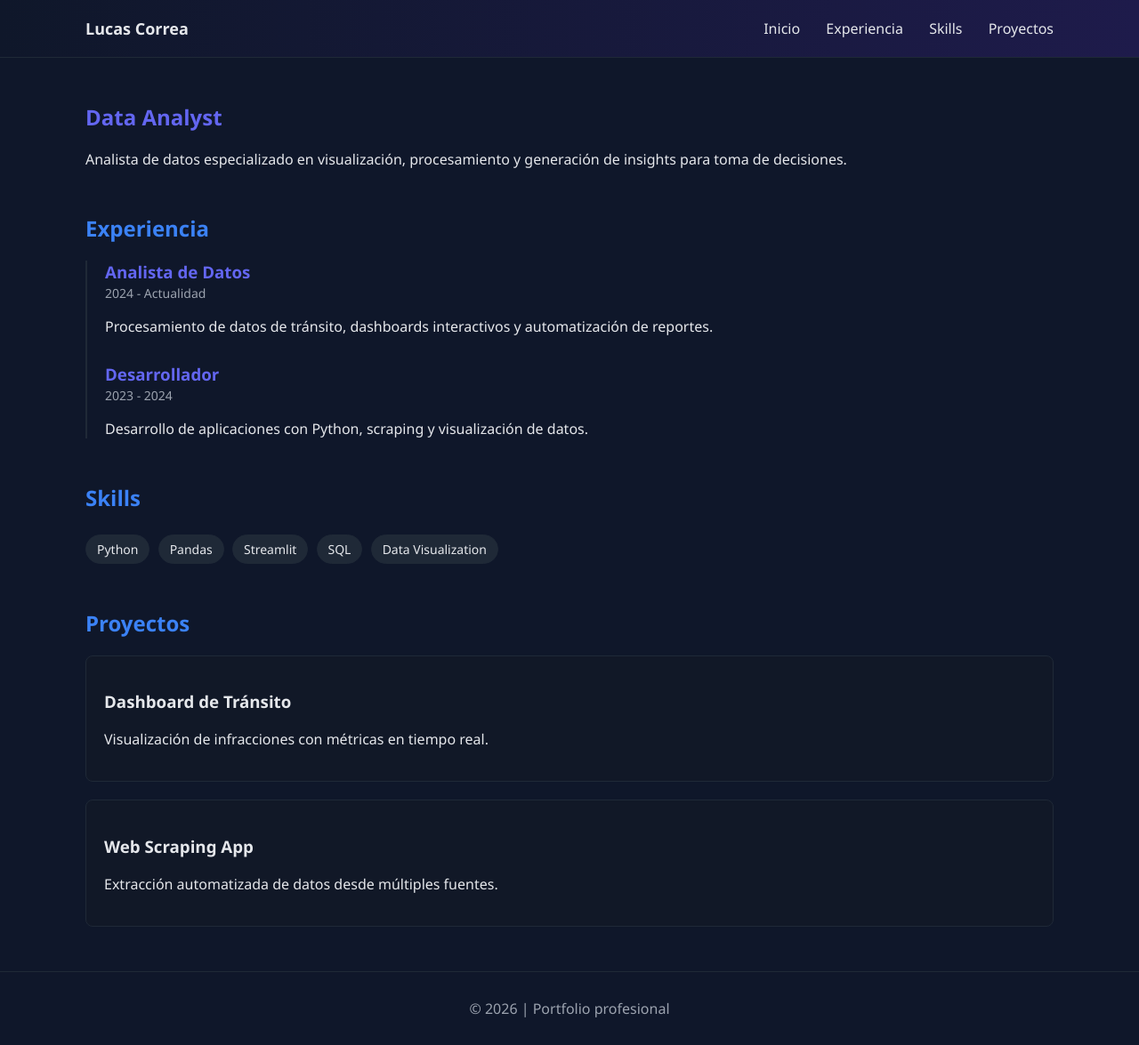
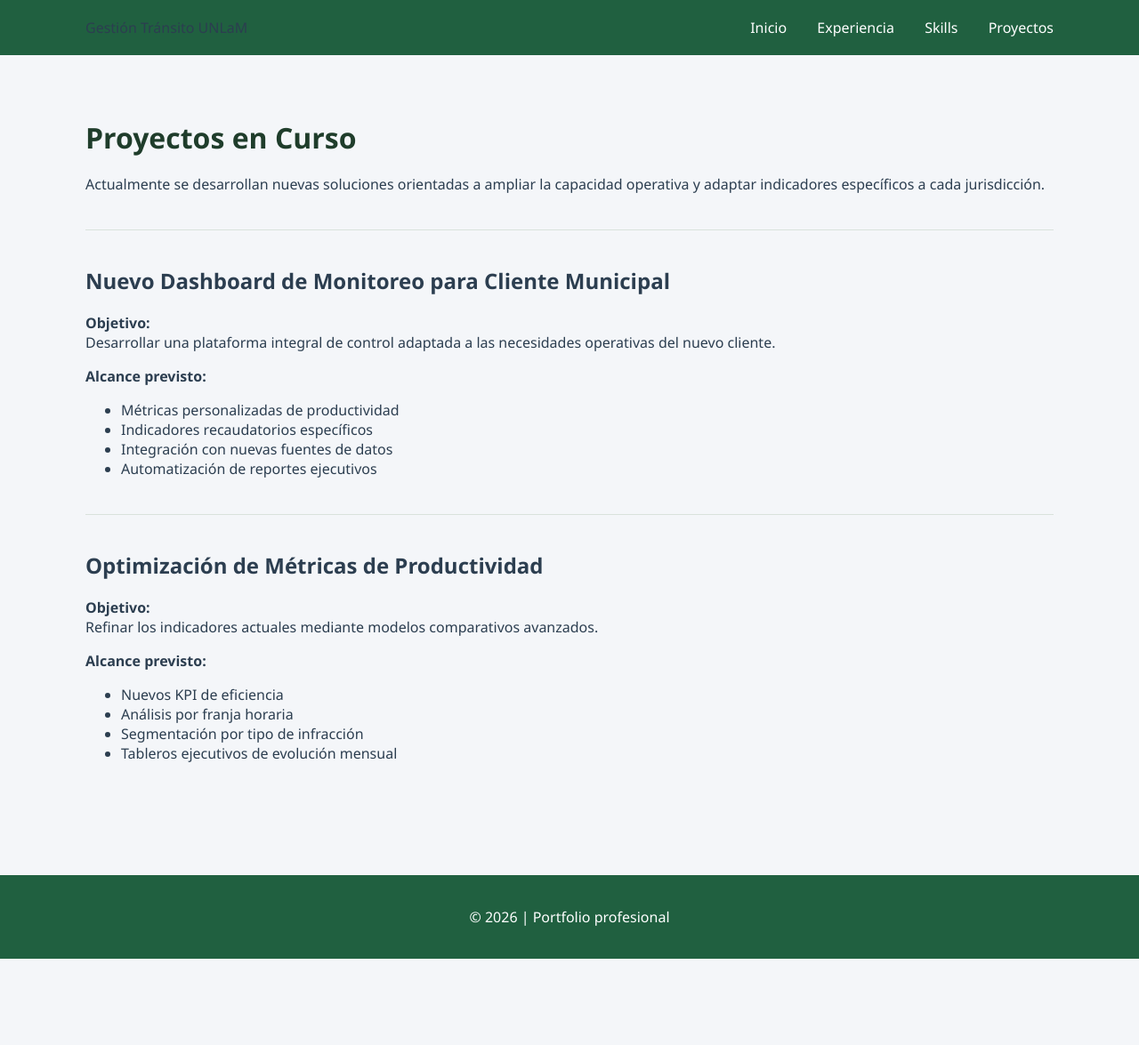
Before and after one commit to LucasVCorrea/Portfolio, a Jekyll site: the page built from docs/proyectos.md, in a window 1280 px wide. Shown: the whole page at 89% size. Built offline with Jekyll 4.4.1, drawn with Linux system fonts in a browser that asks for light colours; after the commit the page ends 1078 px from its top, so only the background shows below that.

Commit message:
Update default.html

```diff
--- a/docs/_layouts/default.html
+++ b/docs/_layouts/default.html
@@ -2,197 +2,36 @@
 <html lang="es">
 <head>
   <meta charset="UTF-8">
-  <title>Lucas Correa | Data Analyst</title>
+  <title>{{ page.title }} | {{ site.title }}</title>
+
+  <link rel="stylesheet" href="{{ '/assets/css/style.css' | relative_url }}">
   <link href="https://fonts.googleapis.com/css2?family=Material+Symbols+Outlined" rel="stylesheet" />
-  <style>
-
-:root {
-  --bg-main: #0f172a;
-  --bg-secondary: #111827;
-  --primary: #6366f1;
-  --secondary: #3b82f6;
-  --accent: #22c55e;
-  --text-main: #e5e7eb;
-  --text-muted: #9ca3af;
-  --border: #1f2937;
-}
-
-body {
-  margin: 0;
-  font-family: "Segoe UI", Arial, sans-serif;
-  background-color: var(--bg-main);
-  color: var(--text-main);
-}
-
-.container {
-  width: 85%;
-  margin: auto;
-}
-
-.main-header {
-  background: linear-gradient(90deg, #0f172a, #1e1b4b);
-  border-bottom: 1px solid var(--border);
-  padding: 20px 0;
-}
-
-.nav-container {
-  display: flex;
-  justify-content: space-between;
-  align-items: center;
-}
-
-.logo {
-  font-weight: 600;
-  font-size: 18px;
-}
-
-.nav-links a {
-  color: var(--text-main);
-  margin-left: 25px;
-  text-decoration: none;
-  transition: 0.2s;
-}
-
-.nav-links a:hover {
-  color: var(--primary);
-  opacity: 0.85;
-}
-
-h1 {
-  color: var(--primary);
-  font-weight: 600;
-}
-
-h2 {
-  color: var(--secondary);
-}
-
-.section {
-  margin: 50px 0;
-}
-
-.card {
-  background: var(--bg-secondary);
-  border: 1px solid var(--border);
-  border-radius: 8px;
-  padding: 20px;
-  margin-bottom: 20px;
-  transition: 0.2s;
-}
-
-.card:hover {
-  transform: translateY(-4px);
-  box-shadow: 0 0 0 1px var(--primary), 0 8px 25px rgba(99,102,241,0.25);
-}
-
-.badge {
-  display: inline-block;
-  padding: 6px 12px;
-  background: #1f2937;
-  border: 1px solid var(--border);
-  border-radius: 20px;
-  font-size: 14px;
-  margin: 5px 5px 0 0;
-}
-
-.timeline {
-  border-left: 2px solid var(--border);
-  padding-left: 20px;
-}
-
-.timeline-item {
-  margin-bottom: 30px;
-}
-
-.timeline-item h3 {
-  margin: 0;
-  color: var(--primary);
-}
-
-.timeline-item span {
-  font-size: 14px;
-  color: var(--text-muted);
-}
-
-.footer {
-  text-align: center;
-  padding: 30px;
-  border-top: 1px solid var(--border);
-  color: var(--text-muted);
-}
-
-  </style>
 </head>
 <body>
 
 <header class="main-header">
   <div class="container nav-container">
-    <div class="logo">Lucas Correa</div>
+
+    <div class="logo">
+      {{ site.title }}
+    </div>
+
     <nav class="nav-links">
-      <a href="#">Inicio</a>
+      <a href="{{ '/' | relative_url }}">Inicio</a>
       <a href="#experiencia">Experiencia</a>
       <a href="#skills">Skills</a>
       <a href="#proyectos">Proyectos</a>
     </nav>
+
   </div>
 </header>
 
-<div class="container">
+<main class="container content">
+  {{ content }}
+</main>
 
-  <section class="section">
-    <h1>Data Analyst</h1>
-    <p>Analista de datos especializado en visualización, procesamiento y generación de insights para toma de decisiones.</p>
-  </section>
-
-  <section id="experiencia" class="section">
-    <h2>Experiencia</h2>
-    <div class="timeline">
-
-      <div class="timeline-item">
-        <h3>Analista de Datos</h3>
-        <span>2024 - Actualidad</span>
-        <p>Procesamiento de datos de tránsito, dashboards interactivos y automatización de reportes.</p>
-      </div>
-
-      <div class="timeline-item">
-        <h3>Desarrollador</h3>
-        <span>2023 - 2024</span>
-        <p>Desarrollo de aplicaciones con Python, scraping y visualización de datos.</p>
-      </div>
-
-    </div>
-  </section>
-
-  <section id="skills" class="section">
-    <h2>Skills</h2>
-    <div>
-      <span class="badge">Python</span>
-      <span class="badge">Pandas</span>
-      <span class="badge">Streamlit</span>
-      <span class="badge">SQL</span>
-      <span class="badge">Data Visualization</span>
-    </div>
-  </section>
-
-  <section id="proyectos" class="section">
-    <h2>Proyectos</h2>
-
-    <div class="card">
-      <h3>Dashboard de Tránsito</h3>
-      <p>Visualización de infracciones con métricas en tiempo real.</p>
-    </div>
-
-    <div class="card">
-      <h3>Web Scraping App</h3>
-      <p>Extracción automatizada de datos desde múltiples fuentes.</p>
-    </div>
-
-  </section>
-
-</div>
-
-<footer class="footer">
-  © 2026 | Portfolio profesional
+<footer class="main-footer">
+  <p>© 2026 | Portfolio profesional</p>
 </footer>
 
 </body>
```
